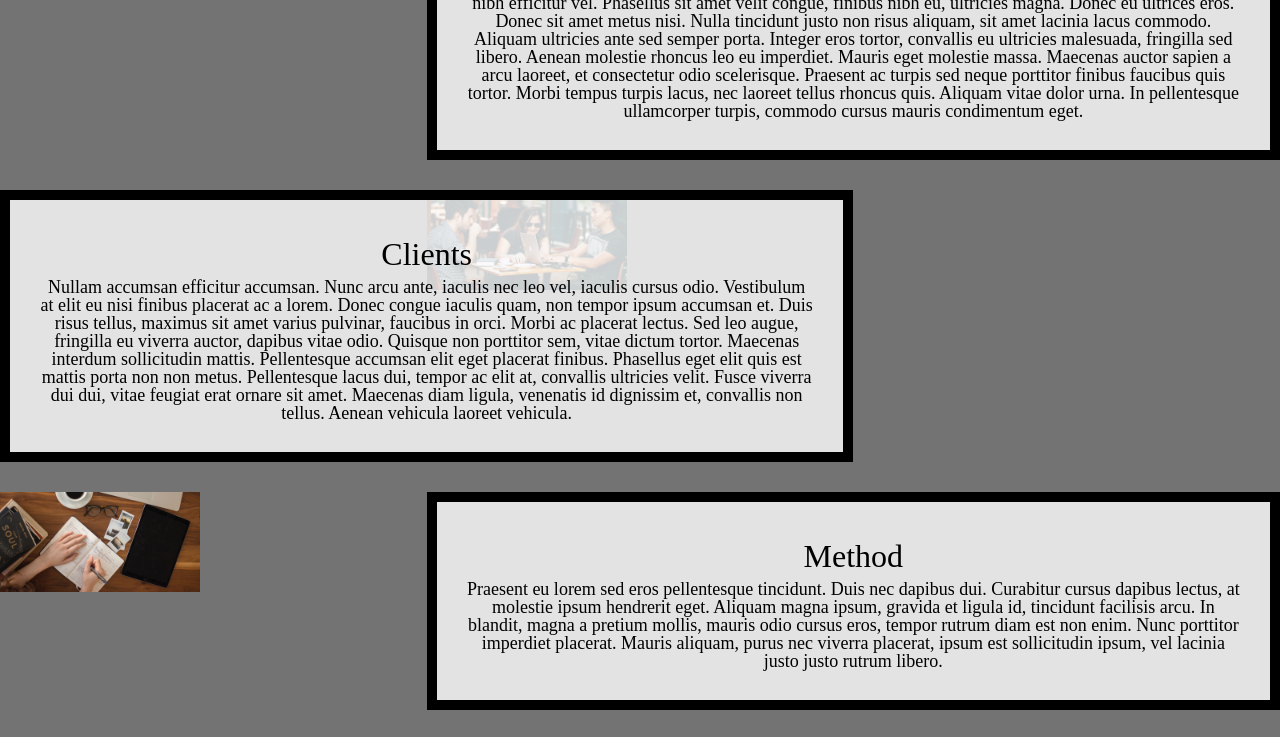
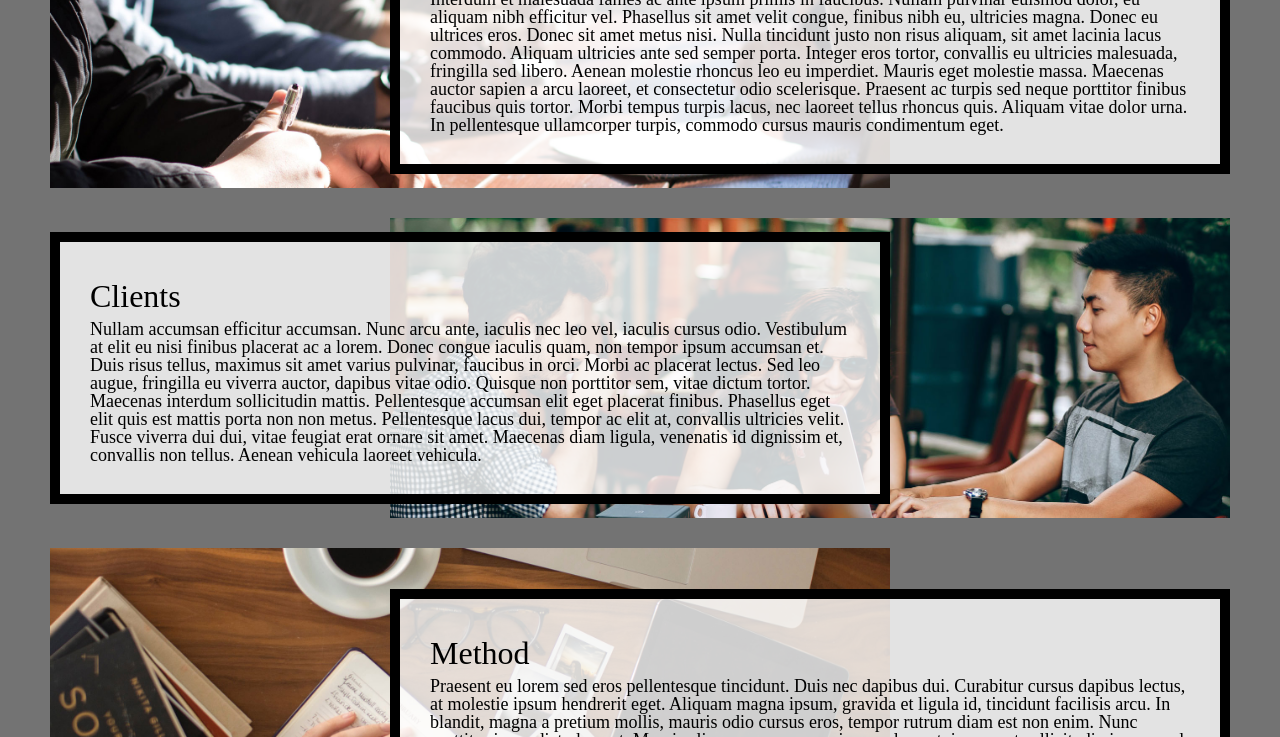
Before and after one commit to EECS183-XSP/homework3-2022, a plain HTML site: page index.html in a window 1280 px wide. Shown: the part 590-1327 px from the top of the page. Drawn offline with Linux system fonts and the light colour scheme.

Commit message:
pls work
:D

```diff
--- a/css/style.css
+++ b/css/style.css
@@ -74,11 +74,11 @@ footer a:visited{
 nav a {
   text-decoration: none;
 }
+
 /* Requirement 2 code here*/
-nav a:hover{
+nav a:hover {
   text-decoration: wavy underline;
 }
-
 
 a.skip{
   background: white;
@@ -87,67 +87,67 @@ a.skip{
   transition: left 1s ease-out;
   z-index: 1;
   /* Requirement 3 code here*/
-  left:-500px;
-  position:absolute;
-
+  left: -500px;
+  position: absolute;
 }
 
 
 /* Requirement 4 code here*/
-nav a:focus{
+nav a:focus {
   border-top: 2px solid yellow;
 }
 
 .container{
   /* Requirement 5 code here*/
   display: grid;
-  grid-column: 1fr 5fr 1fr;
+  grid-template-columns: 1fr 5fr 1fr;
   row-gap: 30px;
 }
 
 /* Requirements 6-10 here: */
-.intro{
-  background-image: url("../images/header.jpg");
+.intro {
+  background-image: url(../images/header.jpg);
+  min-height: 400px;
   background-color: #707070;
-  background-attachment:fixed;
-  background-repeat:no-repeat;
+  background-attachment: fixed;
+  background-position: center;
+  background-repeat: no-repeat;
   background-size: cover;
-  background-position: center;
   min-height: 400px;
 }
-.about, .clients, .method,.contact {
+img {
+  width: 100%;
+}
+
+.about, .clients, .method, .contact {
   grid-column: 2;
   align-self: center;
 }
 
-.about-image, .clients-image, .method-image, .contact-image{
-  grid-column: 1/span 3;
+.about-image, .clients-image, .method-image, .contact-image {
+  grid-column: 1 / span 3;
+  max-height: 500px;
   overflow: hidden;
-  max-height: 500px;
 }
 
-.about,.about-image{
-  grid-row:1;
+.about, .about-image {
+  grid-row: 1;
 }
 
-.clients,.clients-image{
-  grid-row:2;
+.clients, .clients-image {
+  grid-row: 2;
 }
 
-.method, .method-image{
-  grid-row:3;
+.method, .method-image {
+  grid-row: 3;
 }
 
-.contact, .contact-image{
-  grid-row:4;
+.contact, .contact-image {
+  grid-row: 4;
 }
 
-.img{
-  width: 100%;
-}
-
-.text{
-  text-align: center;
+.text {
+  text-align: left;
   max-height: 25vh;
   overflow: scroll;
 }
@@ -156,7 +156,7 @@ nav a:focus{
   nav{
     padding-top: 35px;
     /*Requirement 11*/
-    align-items:right;
+    text-align: right;
   }
 
   nav li{
@@ -166,31 +166,26 @@ nav a:focus{
 
 
   /* Requirements 12-15 here: */
-  a.skip:focus{
+a.skip:focus {
   top: 20px;
   left: 0px;
-    border-top: 2px solid yellow;
 }
 
-  .container{
+.container {
   display: grid;
-    grid-template-columns: 50px, auto, 500px, auto, 50px;
-    grid-template-rows:  300px, 300px, 300px, 300px;
+  grid-template-columns: 50px auto 500px auto 50px;
+  grid-template-rows: 300px 300px 300px 300px;
 }
 
-  .about, .method, .clients-image, .contact-image{
-    grid-column: 3 / span 2
+.about, .method, .clients-image, .contact-image {
+  grid-column: 3 / span 2;
 }
 
-  .clients, .contact, .about-image,.method-image{
+.clients, .contact, .about-image, .method-image {
   grid-column: 2 / span 2;
+}
 
 }
-}
-
-
-
-
 
 /** Code for prefers reduced motion **/
 /* Make no changes below this line.
@@ -212,5 +207,4 @@ nav a:focus{
   .intro{
     background-attachment: initial;
   }
-
 }
--- a/index.html
+++ b/index.html
@@ -5,7 +5,7 @@
     <link rel="icon"  href="images/logo-drk.png">
     <link rel="stylesheet" type="text/css" href="css/html5reset.css">
     <link rel="stylesheet" type="text/css" href="css/style.css">
-    <meta name = "viewpoint" content="width=device=width, initial-scale= 1.0">
+    <meta name="viewport" content="width=device-width, initial-scale=1.0">
     <title>2022 New Company Inc.</title>
   </head>
   <body>
```
Lines whose indentation alone changed are shown as unchanged.
